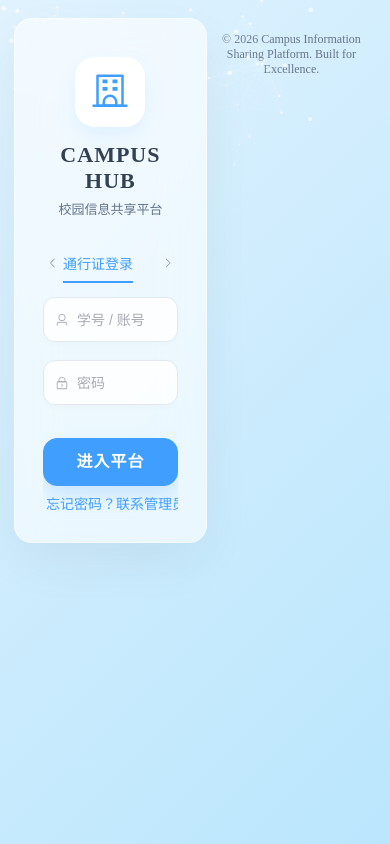
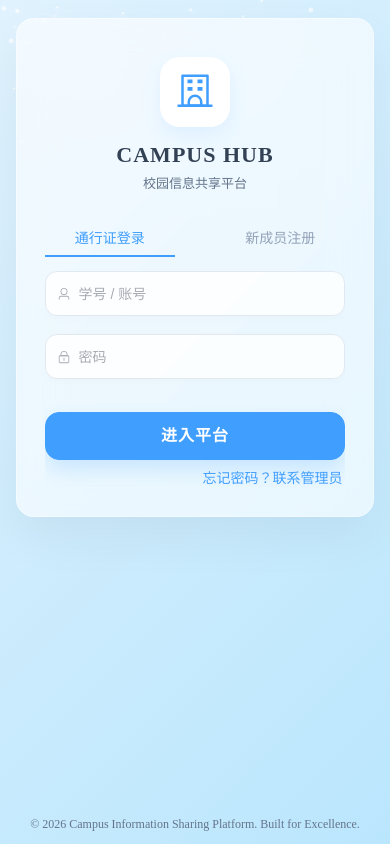
Before and after one commit to yzzzzzzy/campus-frontend, a Vue app in the folder campus-frontend/: page /login in a window 390 px wide. Built offline with nearby package versions, Linux system fonts and the light colour scheme; no server answers.

Commit message:
移动端登录页面优化

```diff
--- a/campus-frontend/src/components/LoginBox.vue
+++ b/campus-frontend/src/components/LoginBox.vue
@@ -403,7 +403,7 @@ onUnmounted(() => {
 @media (max-width: 768px) {
   .login-page {
     height: auto;
-    padding: 18px 14px 14px;
+    padding: 18px 14px 72px;
     overflow: auto;
     align-items: flex-start;
   }
@@ -427,8 +427,12 @@ onUnmounted(() => {
   }
 
   .footer-note {
-    position: static;
-    margin-top: 14px;
+    position: absolute;
+    left: 50%;
+    transform: translateX(-50%);
+    bottom: calc(12px + env(safe-area-inset-bottom));
+    width: calc(100% - 24px);
+    margin-top: 0;
     text-align: center;
   }
 
```
